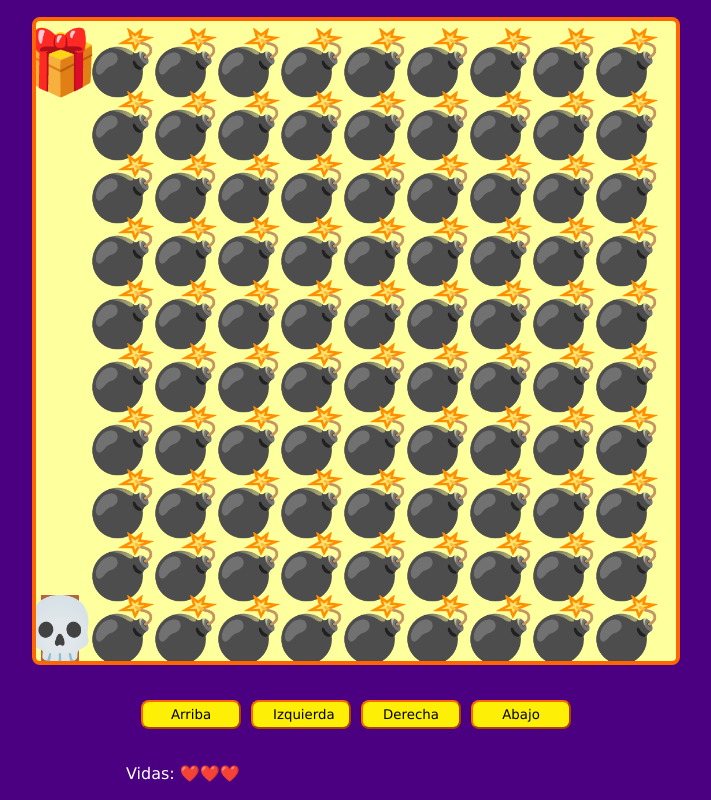
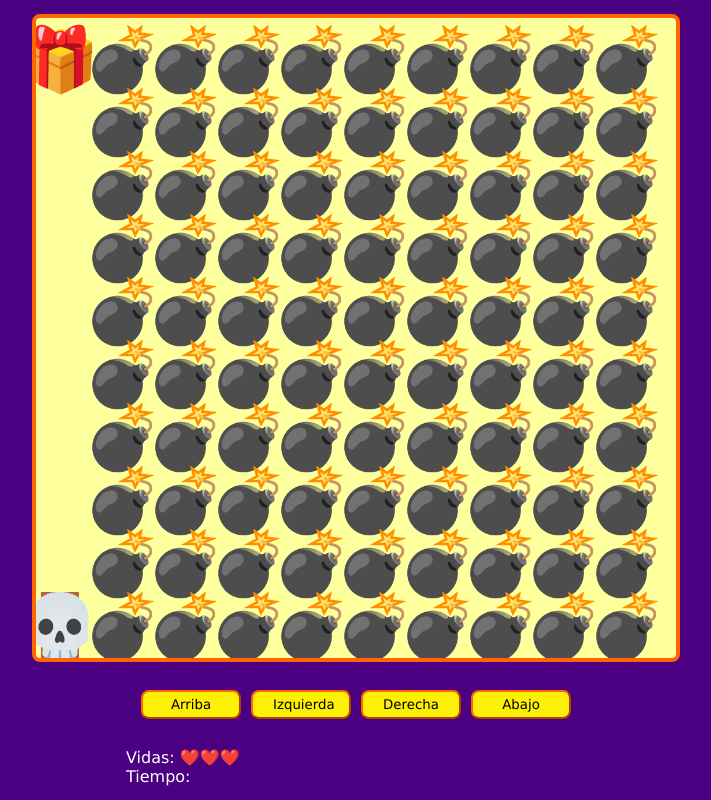
Before and after one commit to jonamx13/taller-practico-js-videogame, a plain HTML site: page index.html in a window 1280 px wide. Shown: the whole page, without its empty margins (284-995 px from the left). Drawn offline with Linux system fonts and the light colour scheme.

Commit message:
Implementando contador de tiempo

```diff
--- a/game.js
+++ b/game.js
@@ -5,11 +5,16 @@ const btnLeft = document.querySelector('#left');
 const btnRight = document.querySelector('#right');
 const btnDown = document.querySelector('#down');
 const spanLives = document.querySelector('#lives')
+const spanTime = document.querySelector('#time');
 
 let canvasSize;
 let elementSize;
 let level = 0;
 let lives = 3;
+
+let timeStart;
+let timePlayer;
+let timeInterval;
 
 const playerPosition = {
     x: undefined,
@@ -54,6 +59,11 @@ function startGame() {
         gameWin();
         return;
     }
+
+    if (!timeStart) {
+        timeStart = Date.now();
+    }
+
     const mapRows = map.trim().split('\n');
     const mapRowCols = mapRows.map(row => row.trim().split(''));
     console.log({ map, mapRows, mapRowCols });
@@ -162,6 +172,10 @@ function showLives() {
     });
 }
 
+function showTime() {
+    spanTime = Date.now() - timeStart;
+}
+
 window.addEventListener('keydown',moveByKeys);
 /* Adding an event listener to the buttons. */
 btnUp.addEventListener('click', moveUp);
--- a/index.html
+++ b/index.html
@@ -20,6 +20,7 @@
 
         <div class="messages">
             <p>Vidas: <span id="lives"></span></p>
+            <p>Tiempo: <span id="time"></span></p>
         </div>
     </div>
 
```
